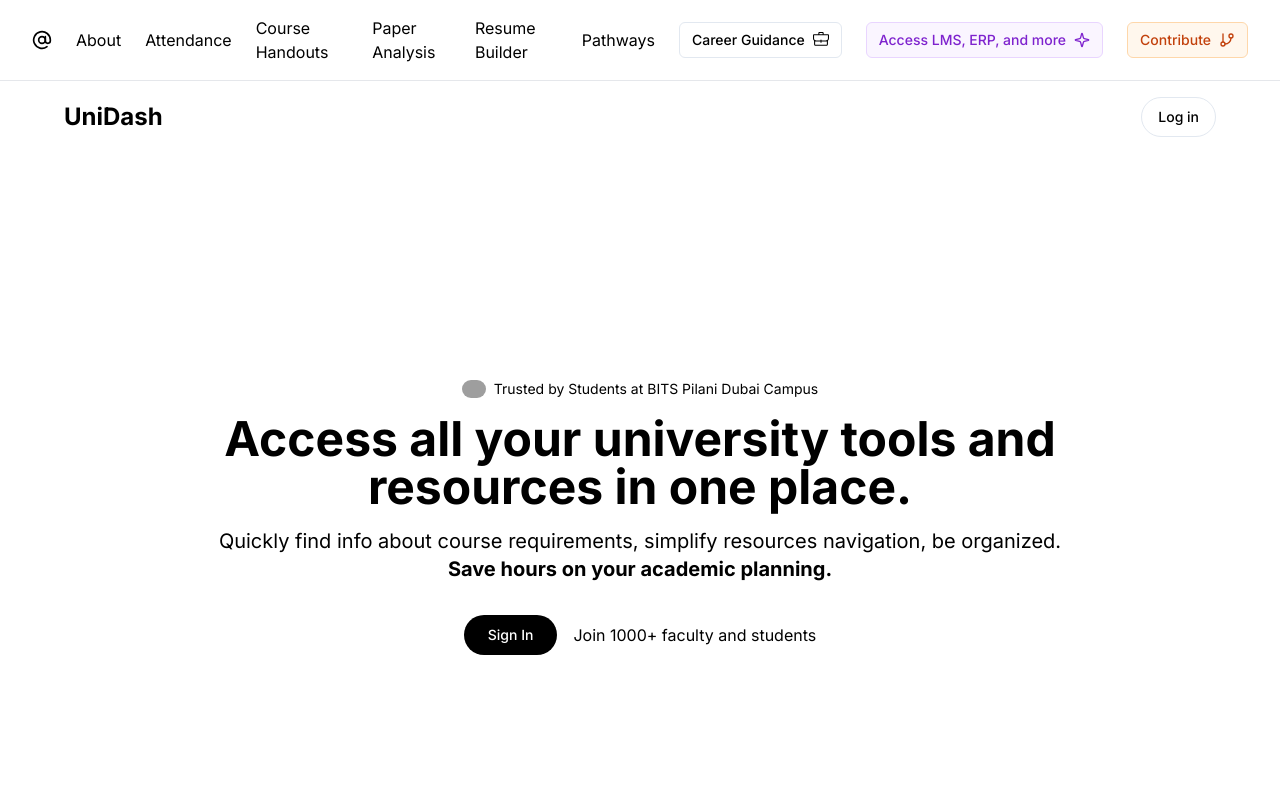
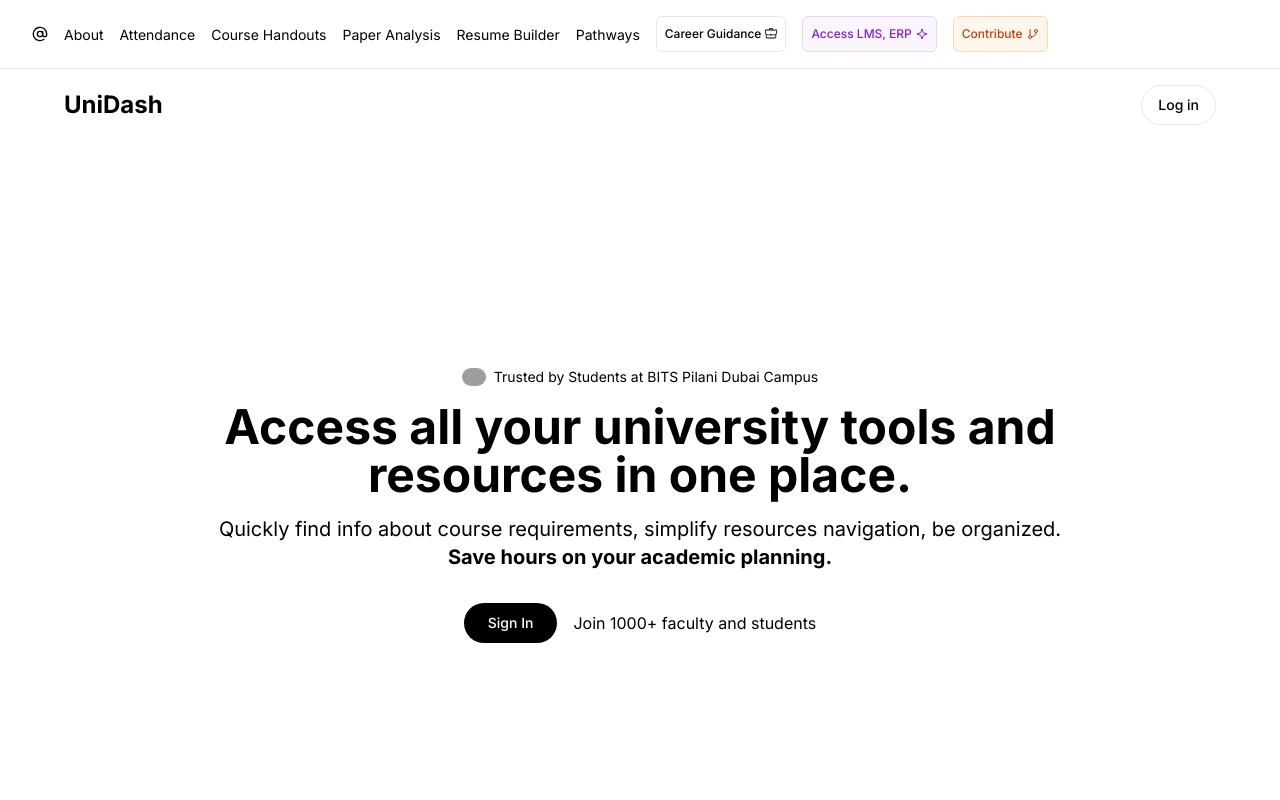
Before and after one commit to HUSAM-07/AccessX, a Next.js app: page / in a window 1280 px wide. Shown: the top 800 px of the page. Built offline with nearby package versions, Linux system fonts and the light colour scheme; no server answers; grey boxes are pictures that could not be loaded.

Commit message:
updated the desktop navigation menu items text size

```diff
--- a/src/app/layout.tsx
+++ b/src/app/layout.tsx
@@ -18,35 +18,35 @@ export const metadata: Metadata = {
 function DesktopMenu() {
   return (
     <NavigationMenu className="hidden md:flex">
-      <NavigationMenuList className="flex space-x-6">
+      <NavigationMenuList className="flex space-x-4">
         <NavigationMenuItem>
-          <NavigationMenuLink className="hover:text-[#fc4707] transition-colors" href="/">
-            <AtSign className="h-5 w-5" />
+          <NavigationMenuLink className="hover:text-[#fc4707] transition-colors text-sm" href="/">
+            <AtSign className="h-4 w-4" />
           </NavigationMenuLink>
         </NavigationMenuItem>
         <NavigationMenuItem>
-          <NavigationMenuLink className="hover:underline" href="/about">About</NavigationMenuLink>
+          <NavigationMenuLink className="hover:underline text-sm" href="/about">About</NavigationMenuLink>
         </NavigationMenuItem>
         <NavigationMenuItem>
-          <NavigationMenuLink className="hover:underline" href="/attendance-tracker">Attendance</NavigationMenuLink>
+          <NavigationMenuLink className="hover:underline text-sm" href="/attendance-tracker">Attendance</NavigationMenuLink>
         </NavigationMenuItem>
         <NavigationMenuItem>
-          <NavigationMenuLink className="hover:underline" href="/course-handouts">Course Handouts</NavigationMenuLink>
+          <NavigationMenuLink className="hover:underline text-sm" href="/course-handouts">Course Handouts</NavigationMenuLink>
         </NavigationMenuItem>
         <NavigationMenuItem>
-          <NavigationMenuLink className="hover:underline" href="/paper-analysis">Paper Analysis</NavigationMenuLink>
+          <NavigationMenuLink className="hover:underline text-sm" href="/paper-analysis">Paper Analysis</NavigationMenuLink>
         </NavigationMenuItem>
         <NavigationMenuItem>
-          <NavigationMenuLink className="hover:underline" href="/resume-generator">Resume Builder</NavigationMenuLink>
+          <NavigationMenuLink className="hover:underline text-sm" href="/resume-generator">Resume Builder</NavigationMenuLink>
         </NavigationMenuItem>
         <NavigationMenuItem>
-          <NavigationMenuLink className="hover:underline" href="/courses">Pathways</NavigationMenuLink>
+          <NavigationMenuLink className="hover:underline text-sm" href="/courses">Pathways</NavigationMenuLink>
         </NavigationMenuItem>
         <NavigationMenuItem>
-          <Button asChild variant="outline" size="sm">
+          <Button asChild variant="outline" size="sm" className="text-xs px-2 py-1">
             <NavigationMenuLink className="inline-flex items-center" href="/career">
               Career Guidance
-              <BackpackIcon className="ml-2 h-4 w-4" />
+              <BackpackIcon className="ml-1 h-3 w-3" />
             </NavigationMenuLink>
           </Button>
         </NavigationMenuItem>
@@ -55,11 +55,11 @@ function DesktopMenu() {
             asChild
             variant="outline"
             size="sm"
-            className="border-purple-200 bg-purple-50 hover:bg-purple-100 hover:text-purple-900 text-purple-700"
+            className="border-purple-200 bg-purple-50 hover:bg-purple-100 hover:text-purple-900 text-purple-700 text-xs px-2 py-1"
           >
             <NavigationMenuLink className="inline-flex items-center" href="/dashboard">
-              Access LMS, ERP, and more
-              <Sparkle className="ml-2 h-4 w-4" />
+              Access LMS, ERP
+              <Sparkle className="ml-1 h-3 w-3" />
             </NavigationMenuLink>
           </Button>
         </NavigationMenuItem>
@@ -68,11 +68,11 @@ function DesktopMenu() {
             asChild
             variant="outline"
             size="sm"
-            className="border-orange-200 bg-orange-50 hover:bg-orange-100 hover:text-orange-900 text-orange-700"
+            className="border-orange-200 bg-orange-50 hover:bg-orange-100 hover:text-orange-900 text-orange-700 text-xs px-2 py-1"
           >
             <NavigationMenuLink className="inline-flex items-center" href="/contribute">
               Contribute
-              <GitBranch className="ml-2 h-4 w-4" />
+              <GitBranch className="ml-1 h-3 w-3" />
             </NavigationMenuLink>
           </Button>
         </NavigationMenuItem>
```
Also changed, not shown: public/sw.js.
